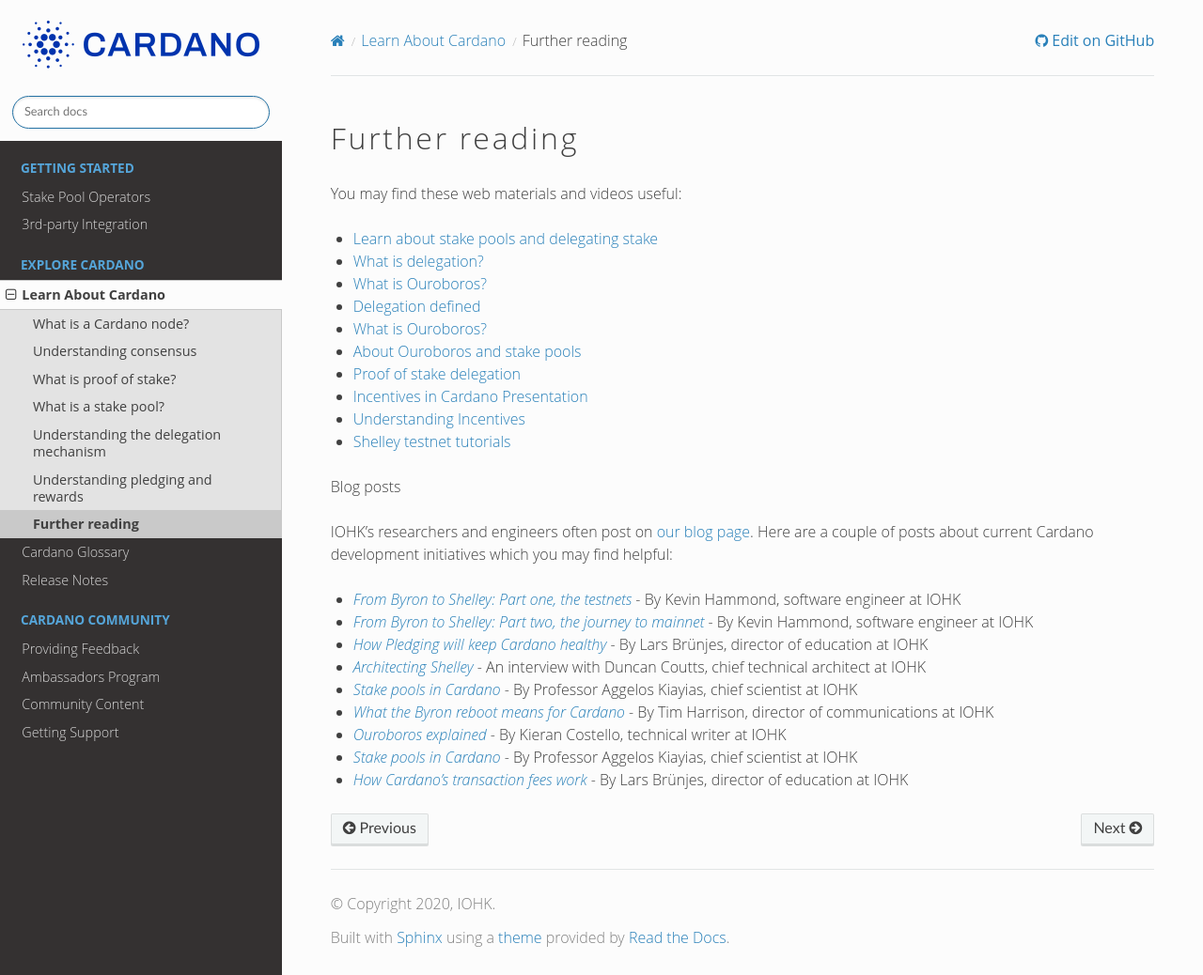
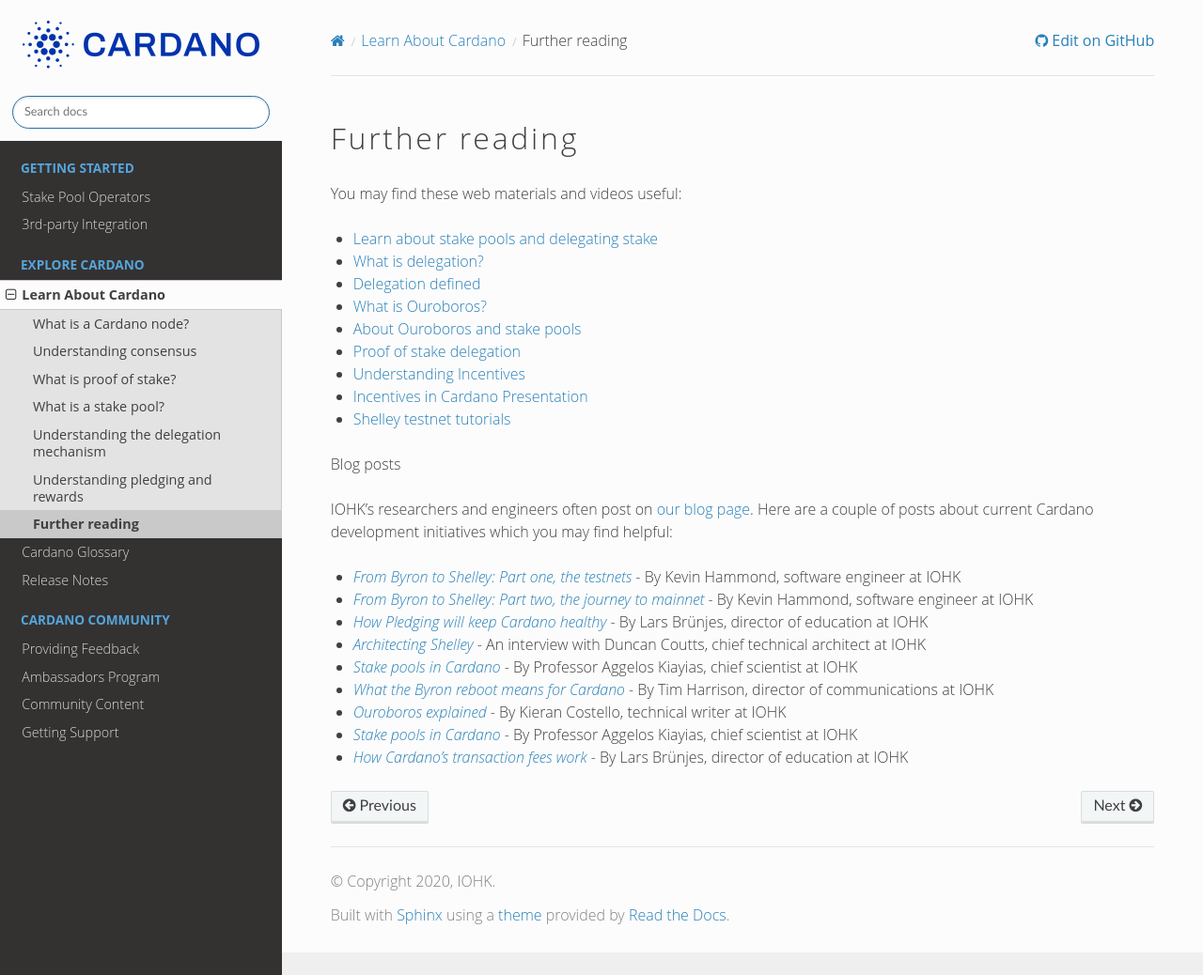
Before and after one commit to input-output-hk/technical-docs, a Sphinx documentation site: the page built from source/learn-about-cardano/further-reading.md, in a window 1280 px wide and 1038 px high. Shown: the whole window at 94% size. Built offline with Sphinx 7.4.7 and the Read the Docs theme 2.0.0, drawn with Linux system fonts in a browser that asks for light colours; pages that are not in the unit, such as notebooks, are missing from menus.

Commit message:
Update further-reading.md

```diff
--- a/source/learn-about-cardano/further-reading.md
+++ b/source/learn-about-cardano/further-reading.md
@@ -3,13 +3,12 @@
 You may find these web materials and videos useful:
 * [Learn about stake pools and delegating stake](https://staking.cardano.org/)
 * [What is delegation?](https://youtu.be/BapcrB8xSeI)
-* [What is Ouroboros?](https://www.cardano.org/en/ouroboros/)
 * [Delegation defined](https://www.youtube.com/watch?v=BapcrB8xSeI&feature=youtu.be)
 * [What is Ouroboros?](https://www.cardano.org/en/ouroboros/)
 * [About Ouroboros and stake pools](https://www.youtube.com/watch?v=ur1lttBXAGM)
 * [Proof of stake delegation](https://www.youtube.com/watch?v=Um9RaJVxl6o)
+* [Understanding Incentives](https://youtu.be/C6DlCL6p_UE)
 * [Incentives in Cardano Presentation](https://static.iohk.io/docs/extra/Incentives-in-Cardano-Presentation.pdf)
-* [Understanding Incentives](https://youtu.be/C6DlCL6p_UE)
 * [Shelley testnet tutorials](https://github.com/input-output-hk/cardano-tutorials)
 
 
```
